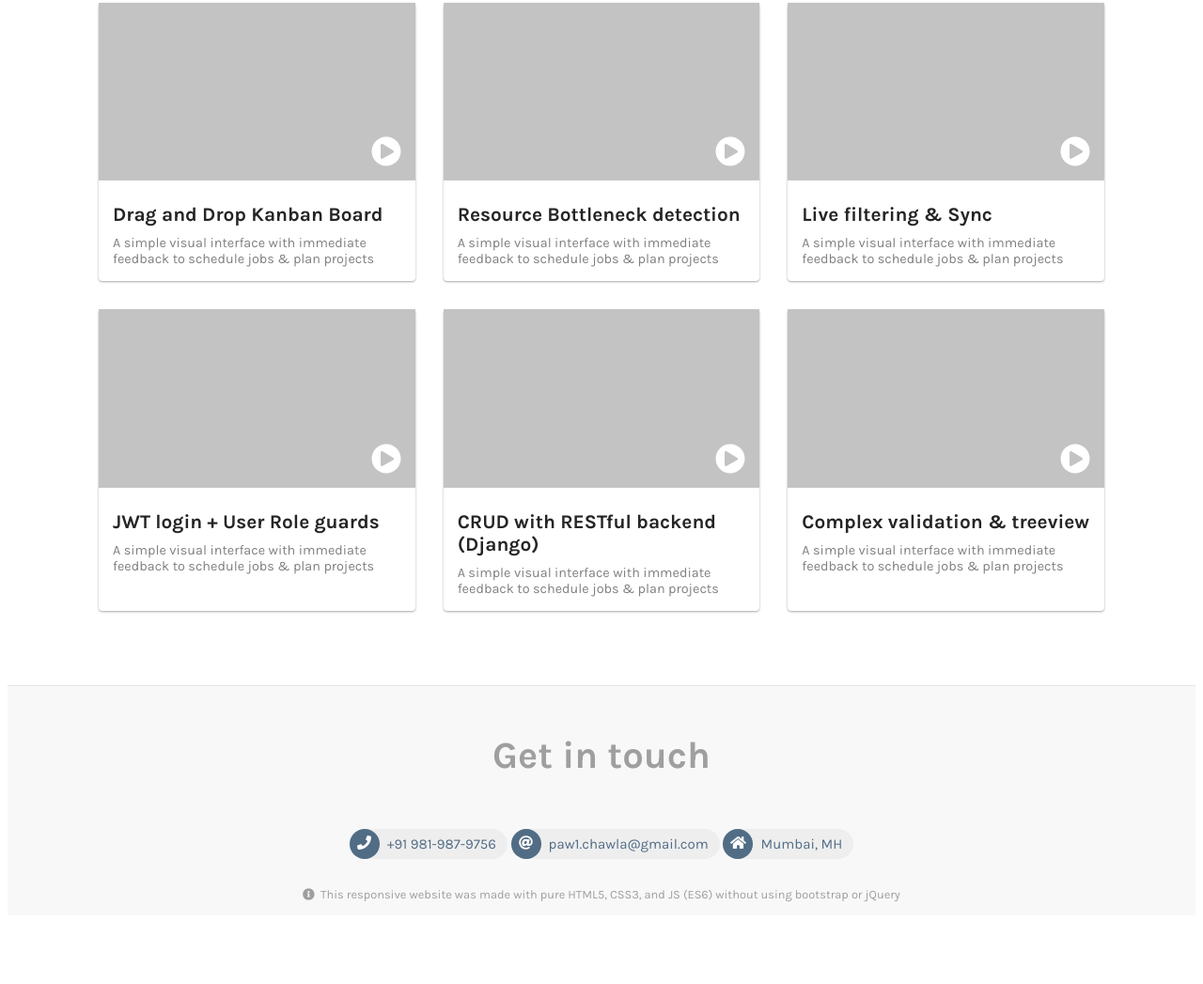
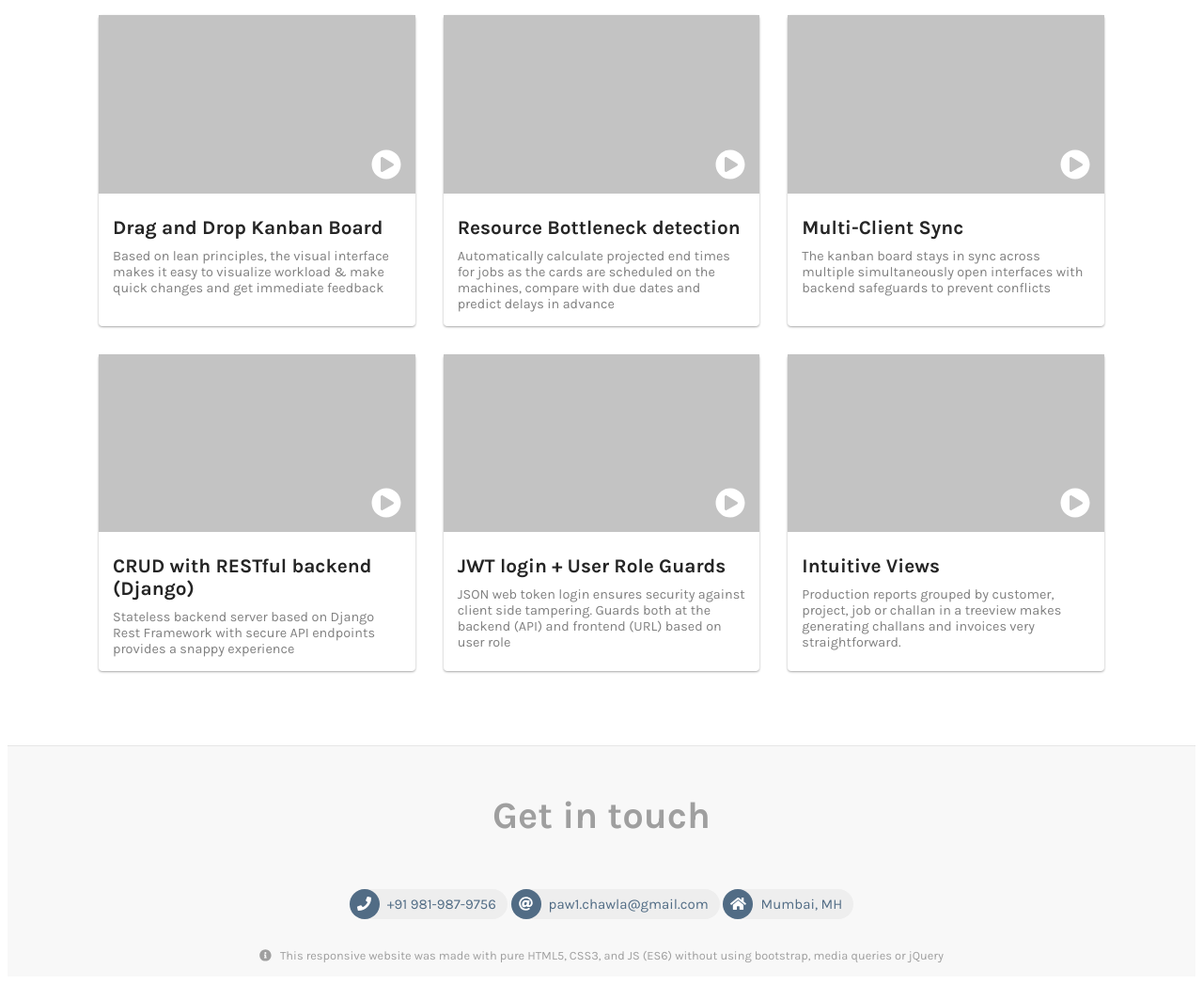
Before and after one commit to paw1/projects, a plain HTML site: page temp/index.html in a window 1280 px wide. Shown: the part 1224-2271 px from the top of the page at 94% size. Before the commit the page ends 2206 px from the top, so only its background shows below. Drawn offline with Linux system fonts and the light colour scheme.

Commit message:
added text content

```diff
--- a/temp/css/custom.css
+++ b/temp/css/custom.css
@@ -66,6 +66,10 @@ section {
     align-items: center;
 }
 
+.s1content > p > span {
+    color: #ff4f4f;
+}
+
 h1 {
     text-align: center;
     font-size: 3em;
@@ -84,6 +88,7 @@ p {
 }
 
 button {
+    margin-top:1em;
     font-size: 0.85em;
     line-height: 0.85em;
     font-weight: 700;
@@ -150,6 +155,7 @@ button > span {
 }
 
 .s2content > div > span:hover {
+    cursor: default;
     background: #ff4f4f;
 }
 
@@ -174,7 +180,7 @@ iframe {
 }
 
 h2 {
-    color: #252525;
+    color: #454545;
     font-size: 2em;
     margin-bottom: 0;
 }
@@ -285,6 +291,8 @@ h2 + p.subtitle {
 }
 
 .footer {
+    /* display: inline-block; */
+    text-align: center;
     padding-top:2em;
     background-color: #f8f8f8;
     justify-content: center;
--- a/temp/index.html
+++ b/temp/index.html
@@ -20,7 +20,7 @@
                 <h1>Hi, I'm Pawan Chawla</h1>
                 <p>My passion for programming led me to learn web development & implement
                     innovative solutions while at my job in manufacturing, eventually
-                    leading me down the path of a full stack developer.</p>
+                    leading me down the path of a <span>Full Stack Developer</span></p>
                 <button onclick="testFn()"><span><i class="fas fa-arrow-circle-down"></i></span>RESUME</button>
             </div>
         </section>
@@ -38,10 +38,8 @@
                 </div>
                 <div class="subContent">
                     <h2>KanOP</h2>
-                    <p class="subtitle">ERP for job-shops</p>
-                    <p> programming led me to learn web development & implement
-                            innovative solutions while at my job in manufacturing, eventually
-                            leading me down the path of a </p>
+                    <p class="subtitle">ERP for Lean job-shops</p>
+                    <p>I designed, developed & deployed an ERP web-app for SME job shops, which handles operations right from job creation, project planning, job scheduling, production reporting, productivity analytics, right upto challans & Invoicing</p>
                     <span>Angular 4</span>
                     <span>Django 1.10</span>
                     <span>RESTful API</span>
@@ -60,8 +58,7 @@
                     </div>
                     <div class="cardContainer">
                         <div class="cardTitle"><h3>Drag and Drop Kanban Board</h3></div>
-                        <div class="cardContent">A simple visual interface with immediate feedback
-                            to schedule jobs & plan projects
+                        <div class="cardContent">Based on lean principles, the visual interface makes it easy to visualize workload & make quick changes and get immediate feedback
                         </div>
                     </div>
                 </div>
@@ -75,8 +72,7 @@
                     </div>
                     <div class="cardContainer">
                         <div class="cardTitle"><h3>Resource Bottleneck detection</h3></div>
-                        <div class="cardContent">A simple visual interface with immediate feedback
-                            to schedule jobs & plan projects
+                        <div class="cardContent">Automatically calculate projected end times for jobs as the cards are scheduled on the machines, compare with due dates and predict delays in advance
                         </div>
                     </div>
                 </div>
@@ -89,9 +85,8 @@
                         <img src="img/3.jpg" id="gif3" data-srcgif="img/3.gif" data-srcjpg="img/3.jpg">
                     </div>
                     <div class="cardContainer">
-                        <div class="cardTitle"><h3>Live filtering & Sync</h3></div>
-                        <div class="cardContent">A simple visual interface with immediate feedback
-                            to schedule jobs & plan projects
+                        <div class="cardTitle"><h3>Multi-Client Sync</h3></div>
+                        <div class="cardContent">The kanban board stays in sync across multiple simultaneously open interfaces with backend safeguards to prevent conflicts
                         </div>
                     </div>
                 </div>
@@ -104,9 +99,9 @@
                         <img src="img/4.jpg" id="gif4" data-srcgif="img/4.gif" data-srcjpg="img/4.jpg">
                     </div>
                     <div class="cardContainer">
-                        <div class="cardTitle"><h3>JWT login + User Role guards</h3></div>
-                        <div class="cardContent">A simple visual interface with immediate feedback
-                            to schedule jobs & plan projects
+                        <div class="cardTitle"><h3>CRUD with RESTful backend (Django)</h3></div>
+                        <div class="cardContent">
+                            Stateless backend server based on Django Rest Framework with secure API endpoints provides a snappy experience
                         </div>
                     </div>
                 </div>
@@ -119,9 +114,8 @@
                         <img src="img/5.jpg" id="gif5" data-srcgif="img/5.gif" data-srcjpg="img/5.jpg">
                     </div>
                     <div class="cardContainer">
-                        <div class="cardTitle"><h3>CRUD with RESTful backend (Django)</h3></div>
-                        <div class="cardContent">A simple visual interface with immediate feedback
-                            to schedule jobs & plan projects
+                        <div class="cardTitle"><h3>JWT login + User Role Guards</h3></div>
+                        <div class="cardContent">JSON web token login ensures security against client side tampering. Guards both at the backend (API) and frontend (URL) based on user role
                         </div>
                     </div>
                 </div>
@@ -134,9 +128,9 @@
                         <img src="img/6.jpg" id="gif6" data-srcgif="img/6.gif" data-srcjpg="img/6.jpg">
                     </div>
                     <div class="cardContainer">
-                        <div class="cardTitle"><h3>Complex validation & treeview</h3></div>
-                        <div class="cardContent">A simple visual interface with immediate feedback
-                            to schedule jobs & plan projects
+                        <div class="cardTitle"><h3>Intuitive Views</h3></div>
+                        <div class="cardContent">
+                            Production reports grouped by customer, project, job or challan in a treeview makes generating challans and invoices very straightforward.
                         </div>
                     </div>
                 </div>
@@ -165,8 +159,9 @@
                 </div>
             </section>
             <section class="footer">
-                <i class="fas fa-info-circle"></i> &nbsp;
-                This responsive website was made with pure HTML5, CSS3, and JS (ES6) without using bootstrap or jQuery
+                <div><i class="fas fa-info-circle"></i> &nbsp;
+                This responsive website was made with pure HTML5, CSS3, and JS (ES6) without
+                using bootstrap, media queries or jQuery</div>
             </section>
         <script src="js/custom.js"></script>
     </body>
```
